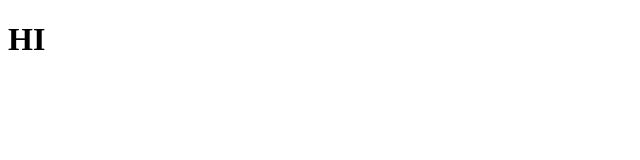
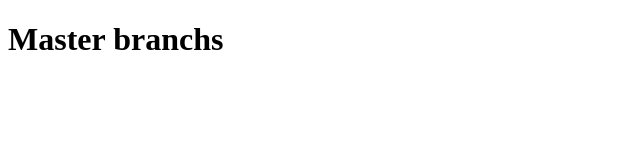
Before and after one commit to jbijeesh/IP, a plain HTML site: page index.html in a window 1280 px wide. Shown: the whole page, without its empty margins (0-640 px from the left). Drawn offline with Linux system fonts and the light colour scheme.

Commit message:
Commiting to master branch

```diff
--- a/index.html
+++ b/index.html
@@ -6,6 +6,6 @@
   <title>Document</title>
 </head>
 <body>
-  <h1>HI</h1>
+  <h1>Master branchs</h1>
 </body>
 </html>
```
